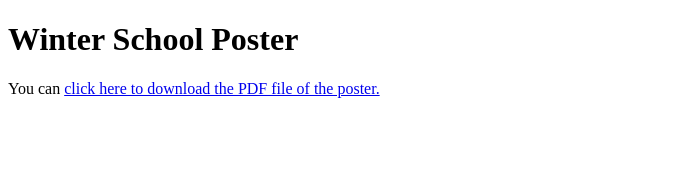
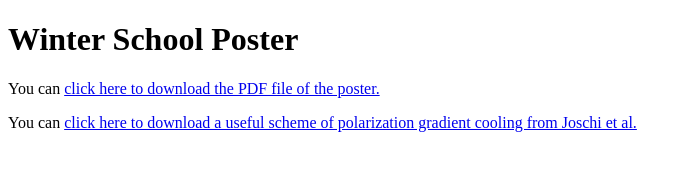
Before and after one commit to felixknollmann/Les_Houches_2024, a plain HTML site: page index.html in a window 1280 px wide. Shown: the whole page, without its empty margins (0-692 px from the left). Drawn offline with Linux system fonts and the light colour scheme.

Commit message:
Update index.html

```diff
--- a/index.html
+++ b/index.html
@@ -7,5 +7,7 @@
   <h1>Winter School Poster</h1>
   <p>You can <a href="winter_2024_poster.pdf">click here to
       download the PDF file of the poster.</a></p>
+  <p>You can <a href="joshi.jpeg">click here to
+      download a useful scheme of polarization gradient cooling from Joschi et al.</a></p>
 </body>
 </html>
```
